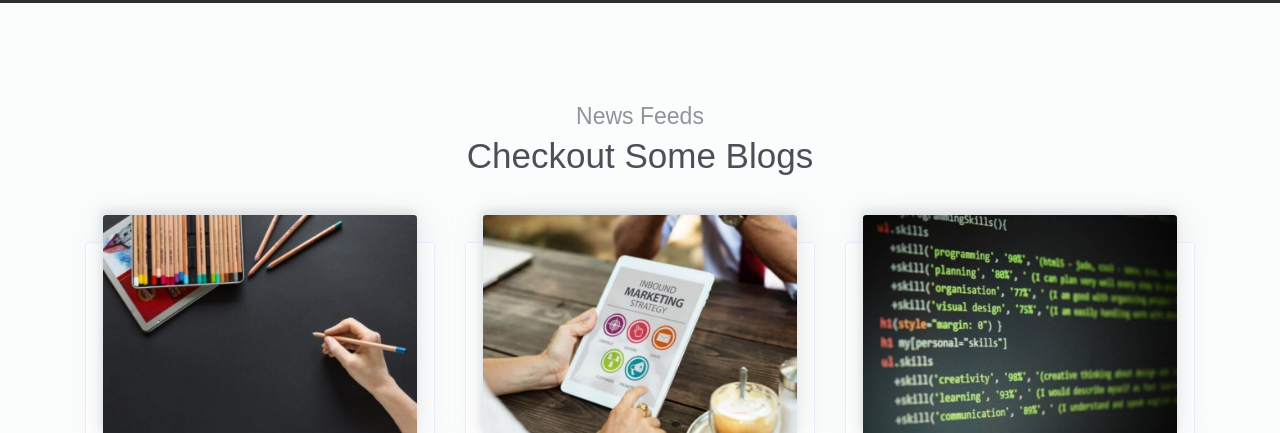
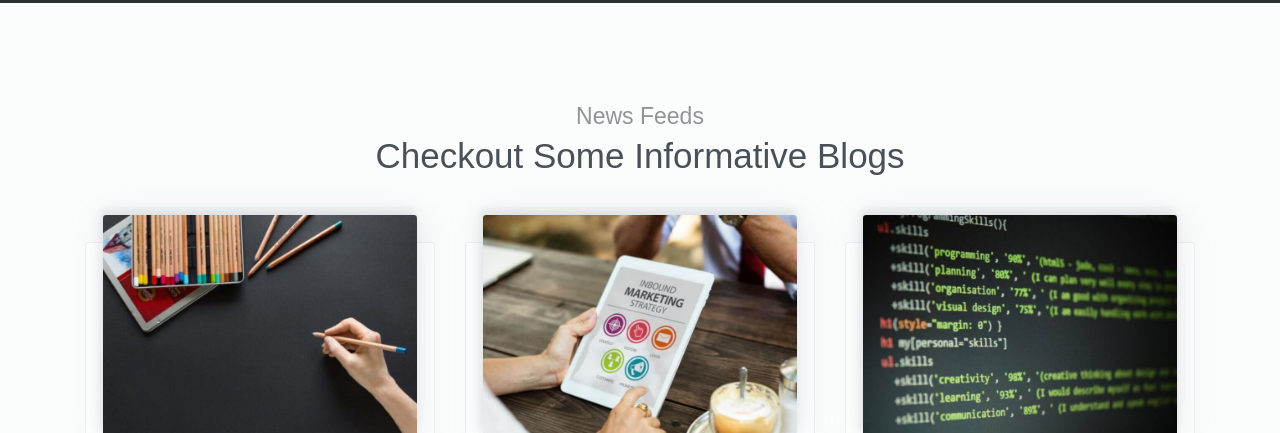
Before and after one commit to Techilaa/techilaa.github.io, a website: page index.html in a window 1280 px wide. Shown: the part 4500-4933 px from the top of the page. Drawn offline with Linux system fonts and the light colour scheme.

Commit message:
Blog edit

```diff
--- a/index.html
+++ b/index.html
@@ -546,7 +546,7 @@
     <section id="blog">
         <div class="container">
             <h6 class="section-subtitle text-center">News Feeds</h6>
-            <h6 class="section-title mb-6 text-center">Checkout Some Blogs</h6>
+            <h6 class="section-title mb-6 text-center">Checkout Some Informative Blogs</h6>
 
             <div class="row">
                 <div class="col-md-4">
```
